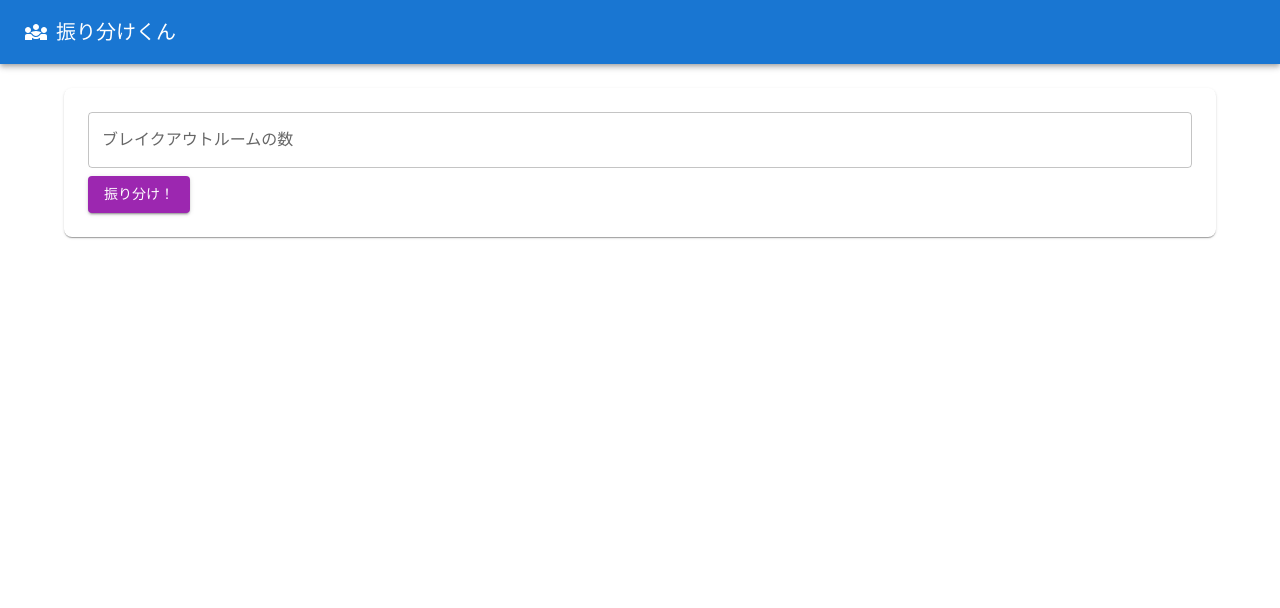
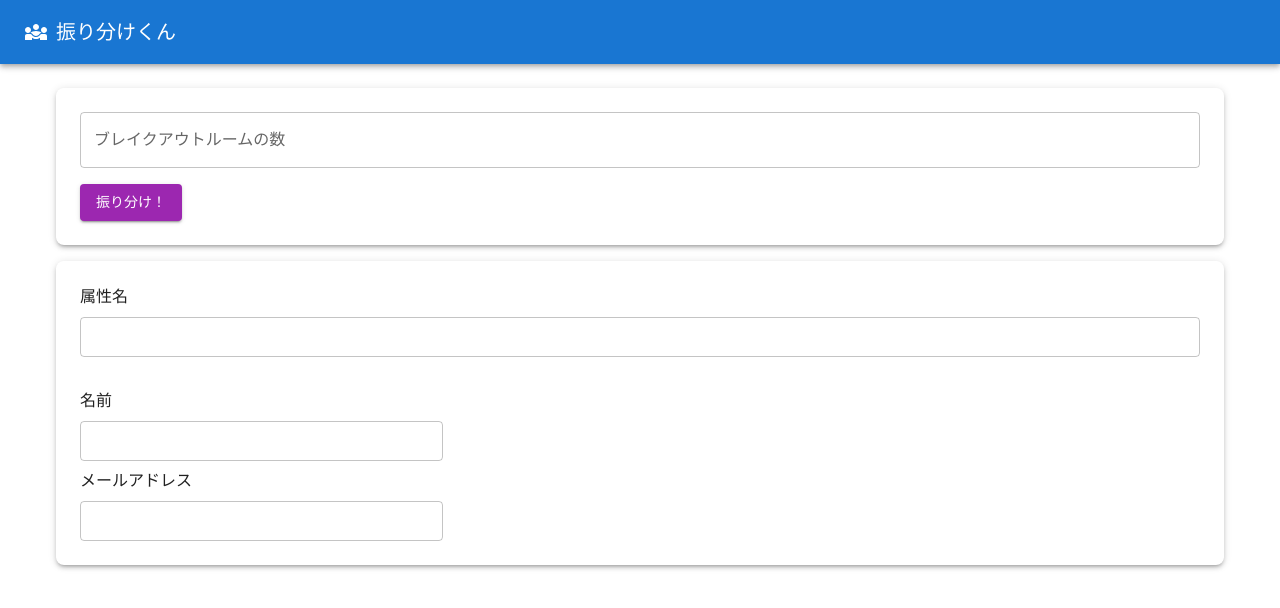
Before and after one commit to idaten-hack/team-generator-react, a React (Vite) app: page / in a window 1280 px wide. Shown: the top 608 px of the page. Built offline with nearby package versions, Linux system fonts and the light colour scheme.

Commit message:
InputBreakoutRoom.jsxをGrid化

```diff
--- a/src/components/InputBreakoutRoom.jsx
+++ b/src/components/InputBreakoutRoom.jsx
@@ -1,29 +1,33 @@
-import Box from '@mui/material/Box'
 import Button from '@mui/material/Button'
 import TextField from '@mui/material/TextField'
+import Grid from '@mui/material/Unstable_Grid2'
 
 export default function InputBreakoutRoom() {
   return (
-    <Box
+    <Grid
+      container
+      spacing={2}
       sx={{
         mb: 3,
-        p: 3,
-        boxShadow: 1,
+        p: 2,
+        boxShadow: 3,
         borderRadius: 2,
+        bgcolor: 'gray.50',
       }}
     >
+      <Grid xs={12}>
         <TextField
           label="ブレイクアウトルームの数"
-        sx={{
-          mb: 1,
-        }}
           variant="outlined"
           type="number"
           fullWidth
         />
+      </Grid>
+      <Grid xs={12}>
         <Button variant="contained" color="secondary">
           振り分け！
         </Button>
-    </Box>
+      </Grid>
+    </Grid>
   )
 }
--- a/src/components/MainContainer.jsx
+++ b/src/components/MainContainer.jsx
@@ -1,15 +1,13 @@
 import Container from '@mui/material/Container'
 
+import AttributeContainer from './AttributeContainer.jsx'
 import InputBreakoutRoom from './InputBreakoutRoom'
 
 export default function MainContainer() {
   return (
-    <Container
-      sx={{
-        my: 3,
-      }}
-    >
+    <Container sx={{ my: 4 }}>
       <InputBreakoutRoom />
+      <AttributeContainer />
     </Container>
   )
 }
```
Lines whose indentation alone changed are shown as unchanged.
